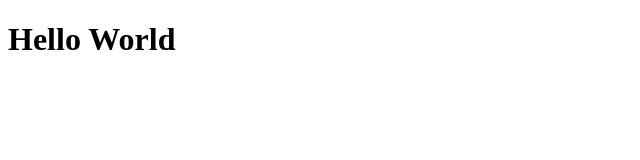
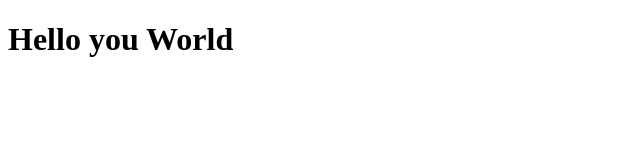
Before and after one commit to MateoPK/broadway, a plain HTML site: page index.html in a window 1280 px wide. Shown: the whole page, without its empty margins (0-640 px from the left). Drawn offline with Linux system fonts and the light colour scheme.

Commit message:
second html

```diff
--- a/index.html
+++ b/index.html
@@ -5,6 +5,6 @@
     <link href="./resources/css/index.css" type="text/css" rel="stylesheet">
   </head>
   <body>
-    <h1>Hello World</h1>
+    <h1>Hello you World</h1>
   </body>
 </html>
```
